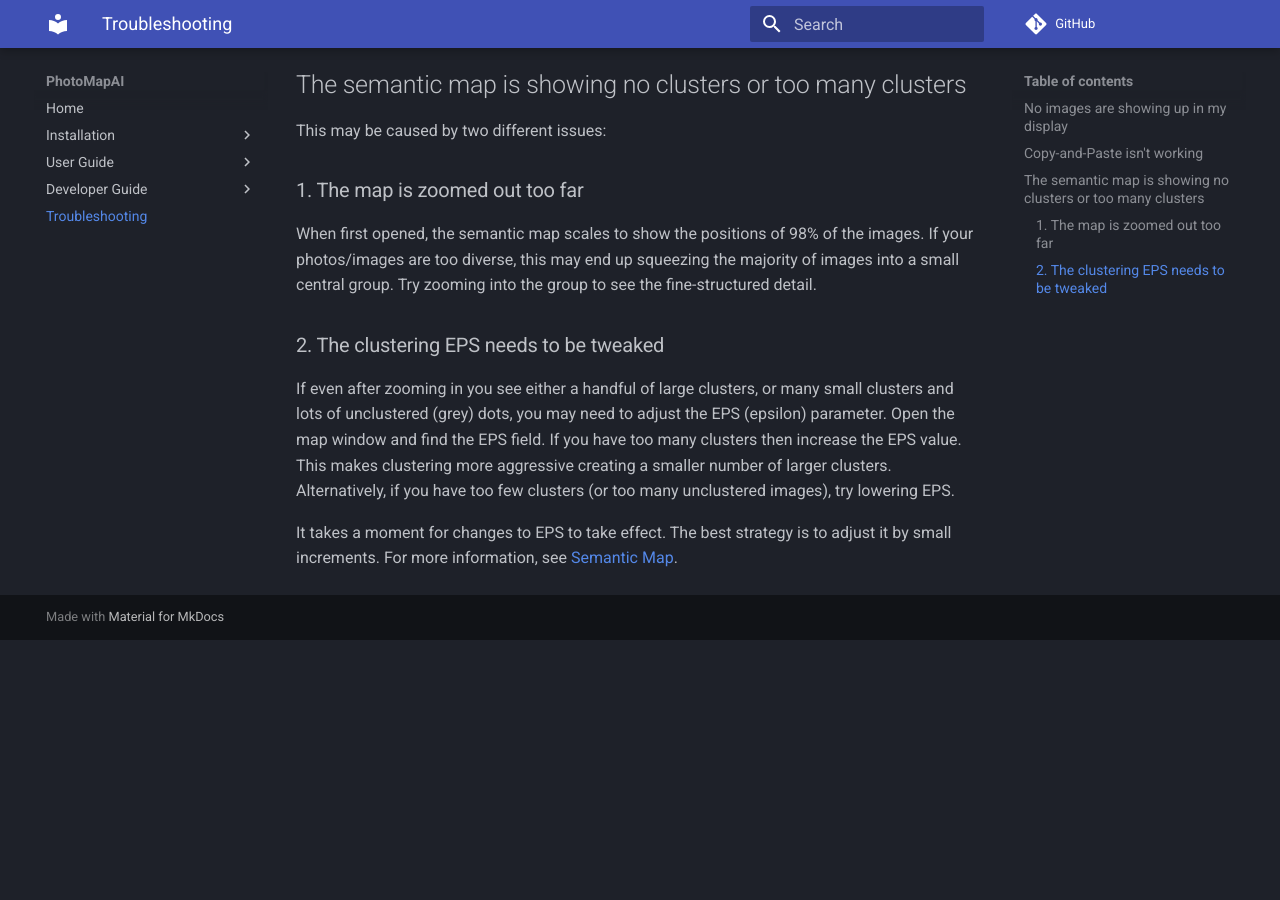
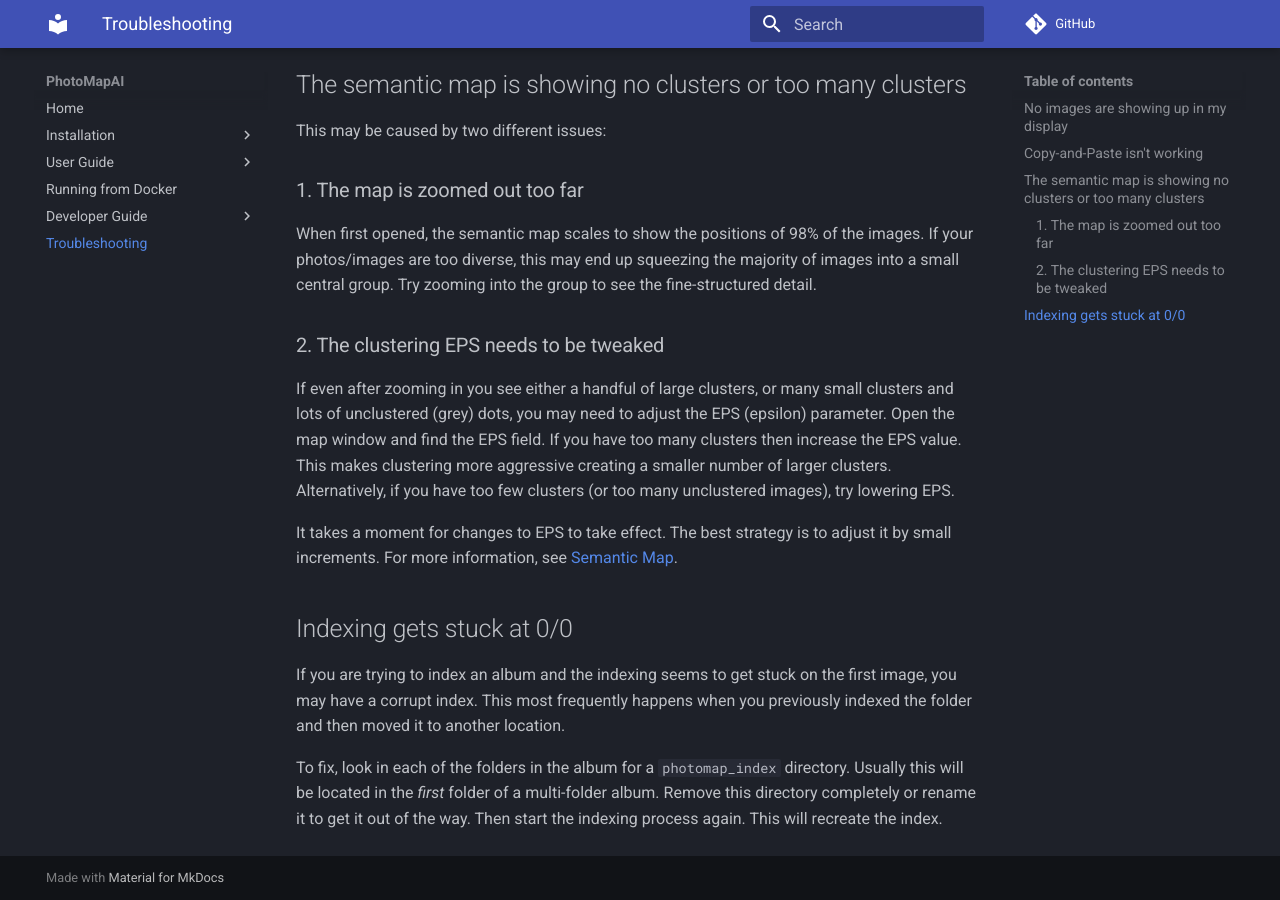
Before and after one commit to lstein/PhotoMapAI, an MkDocs documentation site: the page built from docs/troubleshooting.md, in a window 1280 px wide and 900 px high, scrolled down 751 px. Built offline with MkDocs 1.6.1 and Material for MkDocs 9.7.7, drawn with Linux system fonts in a browser that asks for light colours; comment, search, counter and statistics services are not loaded; before the commit the page ends 1391 px from its top, so only the background shows below that.

Commit message:
added placeholder for docker build and installation directions

```diff
--- a/docs/troubleshooting.md
+++ b/docs/troubleshooting.md
@@ -27,3 +27,9 @@ When first opened, the semantic map scales to show the positions of 98% of the i
 If even after zooming in you see either a handful of large clusters, or many small clusters and lots of unclustered (grey) dots, you may need to adjust the EPS (epsilon) parameter. Open the map window and find the EPS field. If you have too many clusters then increase the EPS value. This makes clustering more aggressive creating a smaller number of larger clusters. Alternatively, if you have too few clusters (or too many unclustered images), try lowering EPS.
 
 It takes a moment for changes to EPS to take effect. The best strategy is to adjust it by small increments. For more information, see [Semantic Map](user-guide/semantic-map.md).
+
+## Indexing gets stuck at 0/0
+
+If you are trying to index an album and the indexing seems to get stuck on the first image, you may have a corrupt index. This most frequently happens when you previously indexed the folder and then moved it to another location.
+
+To fix, look in each of the folders in the album for a `photomap_index` directory. Usually this will be located in the *first* folder of a multi-folder album. Remove this directory completely or rename it to get it out of the way. Then start the indexing process again. This will recreate the index.
--- a/mkdocs.yml
+++ b/mkdocs.yml
@@ -14,6 +14,7 @@ nav:
       - Configuration: user-guide/configuration.md
       - Semantic Map: user-guide/semantic-map.md
       - Keyboard Shortcuts: user-guide/keyboard-shortcuts.md
+  - Running from Docker: docker.md
   - Developer Guide:
       - Architecture: developer/architecture.md
       - API: developer/api.md
```
